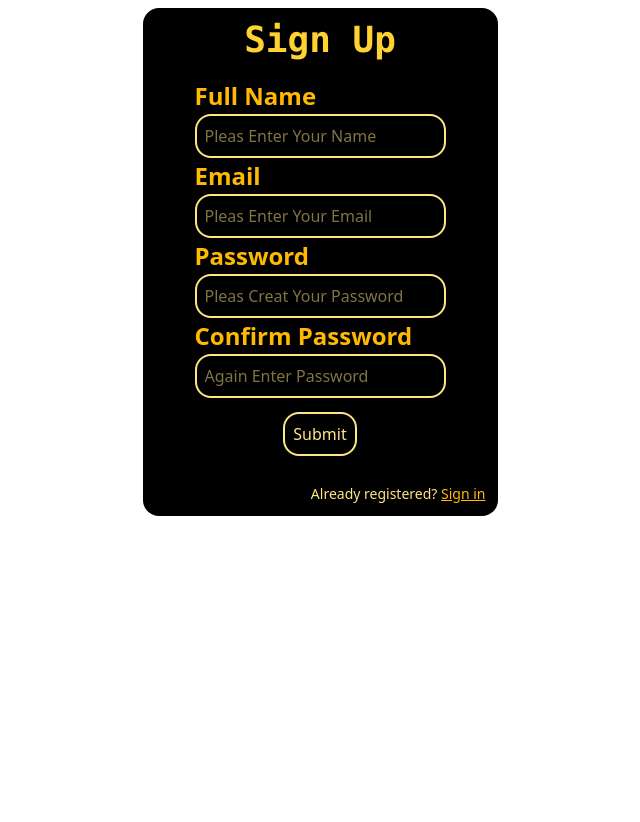
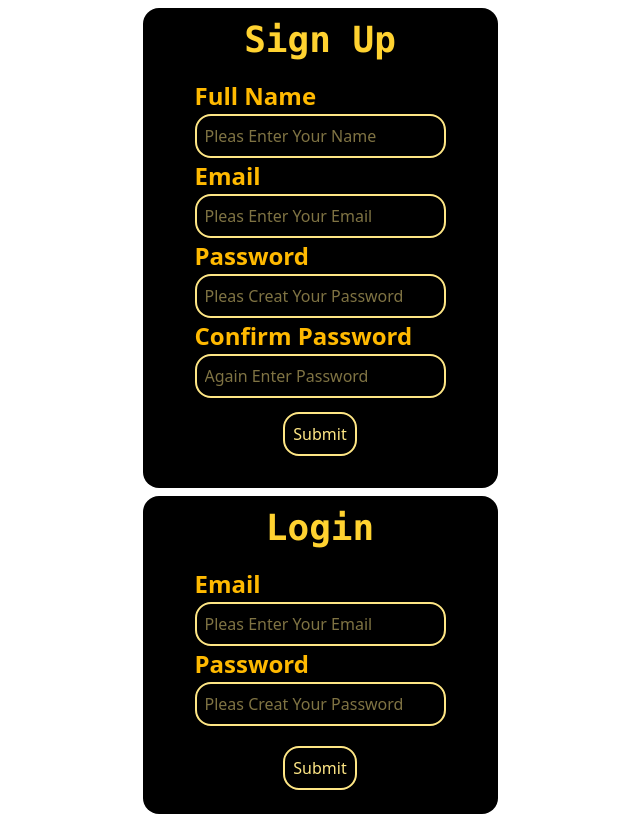
Before and after one commit to UMER-FAROOQ-attari/React_Assignment_Form, a React (Vite) app: page / in a window 1280 px wide. Shown: the whole page, without its empty margins (320-960 px from the left). Before the commit the page ends 800 px from the top, so only its background shows below. Built offline with nearby package versions, Linux system fonts and the light colour scheme.

Commit message:
A mistacke

```diff
--- a/package.json
+++ b/package.json
@@ -13,6 +13,7 @@
     "@tailwindcss/vite": "^4.1.17",
     "react": "^19.2.0",
     "react-dom": "^19.2.0",
+    "react-router-dom": "^7.10.1",
     "tailwindcss": "^4.1.17"
   },
   "devDependencies": {
--- a/src/App.jsx
+++ b/src/App.jsx
@@ -2,12 +2,12 @@ import React from 'react'
 import "./App.css"
 import "./index.css"
 import SignUp from './components/SignUp'
+import { Login } from './components/SignUp'
 const App = () => {
   return (
 <>
 <SignUp />
-
-
+<Login />
 
 </>
   )
--- a/src/components/SignUp.jsx
+++ b/src/components/SignUp.jsx
@@ -44,8 +44,14 @@ if(!specialletter){
     }
     if(confirm != password){
     setMsg("Confirm Passwords do not match! ")
+    return;
     }
+    localStorage.setItem(email,password)
     setMsg("Signup Successfully Done!")
+    setName("")
+    setEmail("")
+    setPassword("")
+    setConfirm("")
     }
     return (
     <>
@@ -67,9 +73,7 @@ return (
 
     </div>
     </div>
-<p className='text-amber-200 text-end mt-2 text-sm'>
-  Already registered? <a href='' className='underline text-amber-400'>Sign in</a>
-</p>
+
 
         </form>
     </div>
@@ -82,3 +86,37 @@ return (
     }
 
 export default SignUp
+export const Login = () =>{
+    const [lgnemail , setLgnemail] = useState("");
+    const [lgnpassword , setLgnpassword] = useState("");
+function login(e){
+    e.preventDefault();
+    console.log(lgnemail,lgnpassword)
+     let email =  localStorage.getItem(email)
+     let password =  localStorage.getItem(password);
+    console.log(email,password)
+
+}
+    return(
+<>
+<div className="login bg-black max-w-fit p-3 m-2 flex flex-col items-center place-self-center rounded-2xl">
+    <h2 className='text-4xl font-bold font-mono text-amber-300'>Login</h2>
+    <form onSubmit={login}>
+        <div className="flex flex-col p-2 mt-3 gap-0.5 px-10 ">
+ <label htmlFor="lgnuserEmail" className='text-2xl font-bold text-amber-400'>Email</label>
+    <input value={lgnemail} onChange={(e)=>{setLgnemail(e.target.value)}}  type="email" className='border-2 p-2 rounded-2xl  text-amber-200  bg-black' id='lgnuserEmail' placeholder='Pleas Enter Your Email' required/>
+ <label htmlFor="lgnpassword" className='text-2xl font-bold text-amber-400'>Password</label>
+    <input value={lgnpassword} onChange={(e)=>{setLgnpassword(e.target.value)}}  type="password" className='border-2 p-2 rounded-2xl  text-amber-200  bg-black' id="lgnpassword"  placeholder='Pleas Creat Your Password' required/>
+        </div>
+    <div className="submit text-center m-3">
+    <input type="submit"  className="btn border-2 w-fit bg-black text-amber-200 p-2 rounded-2xl font-medium cursor-pointer" />
+
+    </div>
+
+        </form>
+
+</div>
+
+</>
+    )
+}
```
Also changed, not shown: 1 other file (tests, documents, lock files or other folders). Lines whose indentation alone changed are shown as unchanged.
